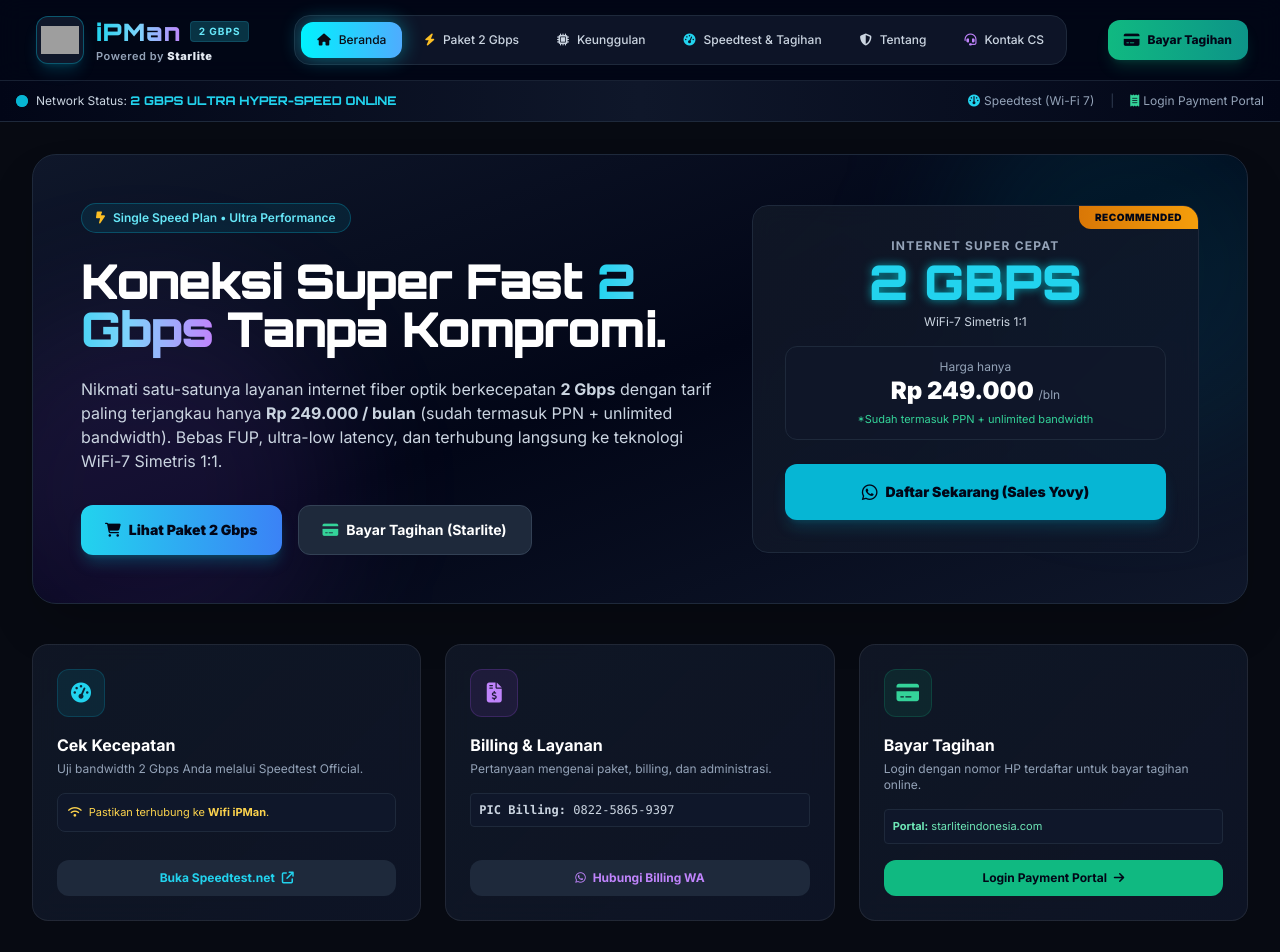
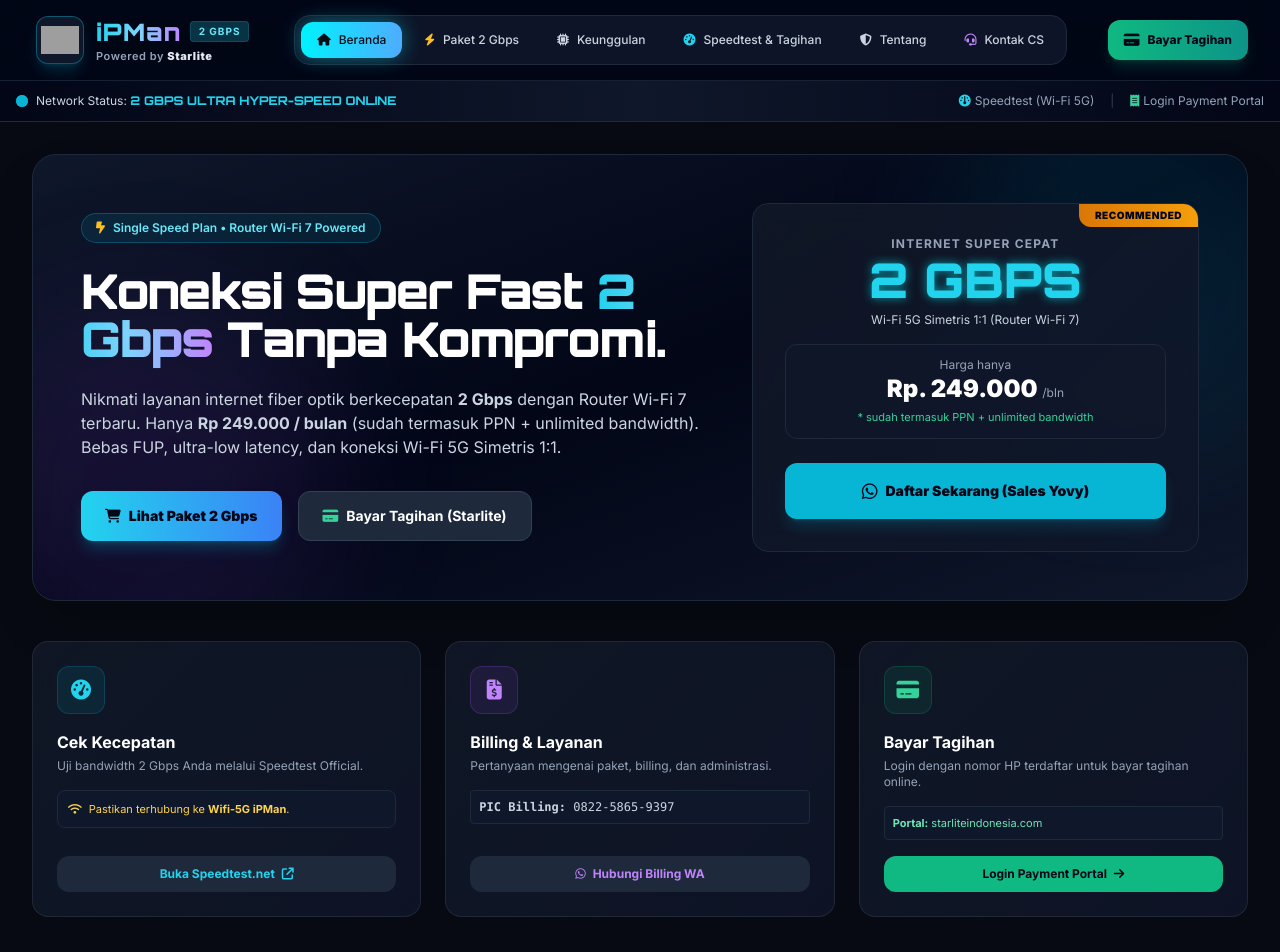
Before and after one commit to ahmadyovy/Web-IPMan-By-Starlite, a plain HTML site: page index.html in a window 1280 px wide. Shown: the top 952 px of the page. Drawn offline with nearby package versions, Linux system fonts and the light colour scheme; grey boxes are pictures that could not be loaded.

Commit message:
Revise branding and service details in index.html
Updated various text elements to reflect new branding and service details, including title, speed plan description, and pricing information.

```diff
--- a/index.html
+++ b/index.html
@@ -3,7 +3,7 @@
 <head>
     <meta charset="UTF-8" />
     <meta name="viewport" content="width=device-width, initial-scale=1.0" />
-    <title>iPMan Powered by Starlite - Internet Super Cepat 2Gbps Wifi-7 Simetris 1:1 </title>
+    <title>iPMan Powered by Starlite - Ultra Fast 2 Gbps Fiber Broadband</title>
 
     <!-- Favicon dengan fallback ke thumbnail Google Drive -->
     <link
@@ -248,7 +248,7 @@
             <div class="flex items-center space-x-4">
                 <a href="https://www.speedtest.net" target="_blank" rel="noopener noreferrer" class="hover:text-cyan-400 text-slate-400 flex items-center space-x-1 transition">
                     <i class="fa-solid fa-gauge text-cyan-400"></i>
-                    <span>Speedtest (Wi-Fi 7)</span>
+                    <span>Speedtest (Wi-Fi 5G)</span>
                 </a>
                 <span class="text-slate-700">|</span>
                 <a href="https://starliteindonesia.com/payment-billing" target="_blank" rel="noopener noreferrer" class="hover:text-emerald-400 text-slate-400 flex items-center space-x-1 transition">
@@ -273,13 +273,13 @@
                     <div class="lg:col-span-7 space-y-6">
                         <div class="inline-flex items-center space-x-2 px-3.5 py-1.5 rounded-full bg-cyan-500/10 border border-cyan-500/30 text-cyan-300 text-xs font-semibold">
                             <i class="fa-solid fa-bolt-lightning text-amber-400"></i>
-                            <span>Single Speed Plan &bull; Ultra Performance</span>
+                            <span>Single Speed Plan &bull; Router Wi-Fi 7 Powered</span>
                         </div>
                         <h1 class="text-3xl sm:text-5xl font-tech font-black tracking-tight text-white leading-tight">
                             Koneksi Super Fast <span class="bg-gradient-to-r from-cyan-400 via-sky-300 to-purple-400 bg-clip-text text-transparent">2 Gbps</span> Tanpa Kompromi.
                         </h1>
                         <p class="text-slate-300 text-sm sm:text-base leading-relaxed">
-                            Nikmati satu-satunya layanan internet fiber optik berkecepatan <strong>2 Gbps</strong> dengan tarif paling terjangkau hanya <strong>Rp 249.000 / bulan</strong> (sudah termasuk PPN + unlimited bandwidth). Bebas FUP, ultra-low latency, dan terhubung langsung ke teknologi WiFi-7 Simetris 1:1.
+                            Nikmati layanan internet fiber optik berkecepatan <strong>2 Gbps</strong> dengan Router Wi-Fi 7 terbaru. Hanya <strong>Rp 249.000 / bulan</strong> (sudah termasuk PPN + unlimited bandwidth). Bebas FUP, ultra-low latency, dan koneksi Wi-Fi 5G Simetris 1:1.
                         </p>
 
                         <!-- Action Buttons -->
@@ -295,7 +295,7 @@
                         </div>
                     </div>
 
-                    <!-- Speed & Price Highlight Badge Card (UPDATED) -->
+                    <!-- Speed & Price Highlight Badge Card (Disesuaikan untuk Router Wi-Fi 7 + Sinyal Wi-Fi 5G Simetris 1:1) -->
                     <div class="lg:col-span-5">
                         <div class="tech-card rounded-2xl p-6 sm:p-8 border border-slate-800 text-center relative overflow-hidden">
                             <div class="absolute top-0 right-0 bg-gradient-to-l from-amber-500 to-amber-600 text-slate-950 text-[10px] font-black px-4 py-1 rounded-bl-xl uppercase tracking-wider">
@@ -303,12 +303,12 @@
                             </div>
                             <div class="text-xs text-slate-400 font-bold uppercase tracking-widest mb-1">Internet Super Cepat</div>
                             <div class="text-4xl sm:text-5xl font-tech font-black text-cyan-400 neon-text-cyan mb-2">2 GBPS</div>
-                            <div class="text-slate-300 text-xs mb-4">WiFi-7 Simetris 1:1</div>
+                            <div class="text-slate-300 text-xs mb-4">Wi-Fi 5G Simetris 1:1 (Router Wi-Fi 7)</div>
 
                             <div class="py-3 px-4 bg-slate-900/80 rounded-xl border border-slate-800 mb-6">
                                 <div class="text-xs text-slate-400">Harga hanya</div>
-                                <div class="text-2xl font-black text-white">Rp 249.000 <span class="text-xs font-normal text-slate-400">/bln</span></div>
-                                <div class="text-[11px] text-emerald-400 mt-1">*Sudah termasuk PPN + unlimited bandwidth</div>
+                                <div class="text-2xl font-black text-white">Rp. 249.000 <span class="text-xs font-normal text-slate-400">/bln</span></div>
+                                <div class="text-[11px] text-emerald-400 mt-1">* sudah termasuk PPN + unlimited bandwidth</div>
                             </div>
 
                             <a href="https://wa.me/6289616115948?text=Halo%20Yovy%20Sales%20iPMan,%20saya%20ingin%20pasang%20layanan%202%20Gbps%20Rp.249.000" target="_blank" rel="noopener noreferrer" class="w-full py-3.5 bg-cyan-500 hover:bg-cyan-400 text-slate-950 font-black rounded-xl text-sm transition-all flex items-center justify-center space-x-2 shadow-lg shadow-cyan-500/20">
@@ -331,7 +331,7 @@
                         <h3 class="font-bold text-white text-base mb-1">Cek Kecepatan</h3>
                         <p class="text-slate-400 text-xs mb-4">Uji bandwidth 2 Gbps Anda melalui Speedtest Official.</p>
                         <div class="bg-slate-900 p-2.5 rounded-lg text-[11px] text-amber-300 border border-slate-800 mb-4">
-                            <i class="fa-solid fa-wifi mr-1"></i> Pastikan terhubung ke <strong>Wifi iPMan</strong>.
+                            <i class="fa-solid fa-wifi mr-1"></i> Pastikan terhubung ke <strong>Wifi-5G iPMan</strong>.
                         </div>
                     </div>
                     <a href="https://www.speedtest.net" target="_blank" rel="noopener noreferrer" class="w-full py-2.5 bg-slate-800 hover:bg-cyan-500 hover:text-slate-950 text-cyan-400 font-bold rounded-xl text-xs transition text-center block">
@@ -417,14 +417,14 @@
                             <h3 class="text-3xl sm:text-4xl font-tech font-black text-white mt-2">iPMan 2 GBPS</h3>
                         </div>
                         <div class="text-right">
-                            <div class="text-3xl sm:text-4xl font-black text-cyan-400">Rp 249.000</div>
+                            <div class="text-3xl sm:text-4xl font-black text-cyan-400">Rp. 249.000</div>
                             <div class="text-xs text-slate-400">/ bulan (Sudah Termasuk PPN)</div>
                         </div>
                     </div>
 
                     <div class="bg-slate-900/90 p-4 rounded-xl border border-slate-800 mb-6 flex items-center justify-between text-xs">
                         <span class="text-slate-300"><i class="fa-solid fa-calculator text-cyan-400 mr-2"></i> Total Tagihan Bersih:</span>
-                        <span class="font-bold text-emerald-400 text-sm font-mono">Rp 249.000 / bulan</span>
+                        <span class="font-bold text-emerald-400 text-sm font-mono">Rp. 249.000 / bulan</span>
                     </div>
 
                     <div class="grid grid-cols-1 sm:grid-cols-2 gap-4 mb-8 text-sm">
@@ -438,15 +438,15 @@
                         </div>
                         <div class="flex items-center space-x-3 text-slate-200">
                             <i class="fa-solid fa-circle-check text-cyan-400 text-lg"></i>
-                            <span>Teknologi <strong>WiFi-7</strong></span>
+                            <span>Sinyal <strong>Wi-Fi 5G</strong> Dedicated</span>
+                        </div>
+                        <div class="flex items-center space-x-3 text-slate-200">
+                            <i class="fa-solid fa-circle-check text-cyan-400 text-lg"></i>
+                            <span>Perangkat <strong>Router Wi-Fi 7</strong></span>
                         </div>
                         <div class="flex items-center space-x-3 text-slate-200">
                             <i class="fa-solid fa-circle-check text-cyan-400 text-lg"></i>
                             <span>Unlimited Bandwidth Tanpa FUP</span>
-                        </div>
-                        <div class="flex items-center space-x-3 text-slate-200">
-                            <i class="fa-solid fa-circle-check text-cyan-400 text-lg"></i>
-                            <span>Support Gaming Ultra-Low Latency</span>
                         </div>
                         <div class="flex items-center space-x-3 text-slate-200">
                             <i class="fa-solid fa-circle-check text-cyan-400 text-lg"></i>
@@ -490,9 +490,9 @@
                     <div class="w-14 h-14 bg-amber-500/10 rounded-xl border border-amber-500/30 flex items-center justify-center text-amber-400 text-2xl mb-6">
                         <i class="fa-solid fa-wifi"></i>
                     </div>
-                    <h3 class="text-lg font-bold text-white mb-2">WiFi-7 Simetris 1:1</h3>
+                    <h3 class="text-lg font-bold text-white mb-2">Router Wi-Fi 7 + Sinyal 5G</h3>
                     <p class="text-slate-400 text-xs leading-relaxed">
-                        Dioptimalkan penuh dengan standar WiFi-7 dan kecepatan unduh/unggah simetris 1:1 untuk performa nirkabel ultra cepat.
+                        Dilengkapi hardware Router Wi-Fi 7 performa tinggi dan dipancarkan lewat sinyal Wi-Fi 5G yang jernih dengan rasio simetris 1:1.
                     </p>
                 </div>
 
@@ -514,7 +514,7 @@
                     </div>
                     <div>
                         <h4 class="font-bold text-white text-sm">Tips Cek Kecepatan Optimal</h4>
-                        <p class="text-xs text-slate-300">Saat melakukan pengujian di <strong>Speedtest.net</strong>, pastikan HP/Gadget Anda terhubung ke jaringan <strong>WiFi-7 iPMan</strong> untuk hasil maksimal.</p>
+                        <p class="text-xs text-slate-300">Saat melakukan pengujian di <strong>Speedtest.net</strong>, pastikan HP/Gadget Anda terhubung ke frekuensi <strong>Wifi-5G iPMan</strong> untuk hasil maksimal.</p>
                     </div>
                 </div>
                 <a href="https://www.speedtest.net" target="_blank" rel="noopener noreferrer" class="shrink-0 px-5 py-3 bg-cyan-400 hover:bg-cyan-300 text-slate-950 font-bold rounded-xl text-xs transition">
@@ -545,7 +545,7 @@
                         <div class="bg-slate-900 p-4 rounded-xl border border-slate-800 space-y-2 mb-6">
                             <div class="text-xs font-bold text-amber-300"><i class="fa-solid fa-triangle-exclamation mr-1"></i> Panduan Pengujian:</div>
                             <ul class="text-[11px] text-slate-300 space-y-1 list-disc list-inside">
-                                <li>Pastikan HP/Laptop terhubung ke SSID <strong>WiFi iPMan</strong>.</li>
+                                <li>Pastikan HP/Laptop terhubung ke SSID <strong>Wifi-5G iPMan</strong>.</li>
                                 <li>Matikan aplikasi pengunduh latar belakang saat tes berjalan.</li>
                             </ul>
                         </div>
@@ -569,8 +569,8 @@
 
                         <div class="bg-slate-900 p-4 rounded-xl border border-slate-800 space-y-2 mb-6">
                             <div class="text-xs font-bold text-emerald-300"><i class="fa-solid fa-shield-halved mr-1"></i> Info Tagihan Bulanan:</div>
-                            <div class="text-[11px] text-slate-300">Harga Hanya: <strong class="text-emerald-400">Rp 249.000 / bulan</strong></div>
-                            <div class="text-[11px] text-slate-400">* Sudah termasuk PPN + unlimited bandwidth</div>
+                            <div class="text-[11px] text-slate-300">Harga Hanya: <strong class="text-emerald-400">Rp. 249.000 / bulan</strong></div>
+                            <div class="text-[11px] text-slate-400">* sudah termasuk PPN + unlimited bandwidth</div>
                         </div>
                     </div>
 
@@ -594,7 +594,7 @@
                         <strong>iPMan Powered by Starlite</strong> adalah penyedia jasa koneksi internet serat optik (Fiber-to-the-Home &amp; Business) yang berfokus pada penghadiran kecepatan ekstrem dengan tarif terjangkau bagi masyarakat Indonesia.
                     </p>
                     <p>
-                        Dengan mengusung komitmen kecepatan <strong>2 Gbps (WiFi-7 Simetris 1:1)</strong> seharga <strong>Rp 249.000/bulan</strong> (sudah termasuk PPN), kami menghapus hambatan bandwidth bagi pengguna rumah tangga maupun usaha yang memerlukan koneksi stabil tanpa batas kuota (Truly Unlimited).
+                        Dengan mengusung komitmen kecepatan <strong>2 Gbps</strong> seharga <strong>Rp. 249.000/bulan</strong> (sudah termasuk PPN + unlimited bandwidth) menggunakan Router Wi-Fi 7 terbaru dan pancaran sinyal Wi-Fi 5G, kami menghapus hambatan bandwidth bagi pengguna rumah tangga maupun usaha.
                     </p>
                     <div class="p-4 bg-slate-900 rounded-xl border border-slate-800 text-xs text-slate-400">
                         <strong class="text-white">iPMan by Starlite Commitment:</strong> Transparansi biaya, infrastruktur kabel serat optik andal, serta dukungan teknisi yang siap sedia membantu kendala Anda.
```
